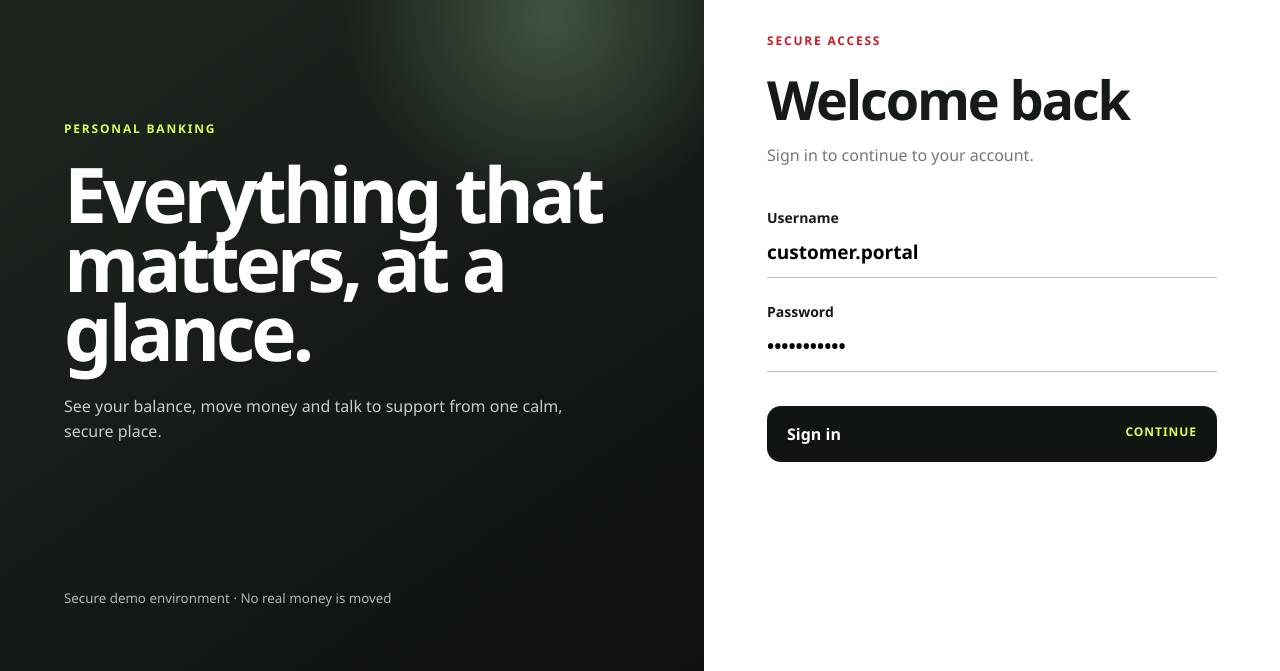
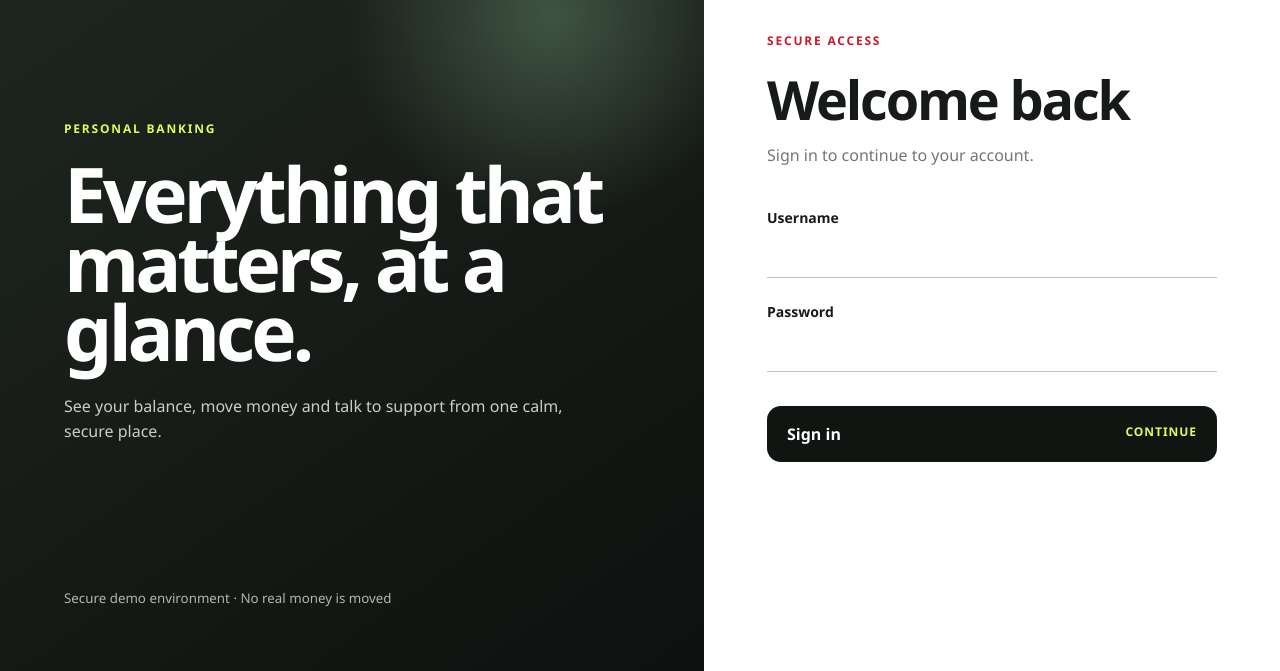
Before and after one commit to remedycool0-debug/clon2, a website: page public/internet-banking/index.html in a window 1280 px wide. Shown: the part 129-800 px from the top of the page. Drawn offline with Linux system fonts and the light colour scheme; no server answers; a web font is replaced by a local one.

Commit message:
Update index.html

```diff
--- a/public/internet-banking/index.html
+++ b/public/internet-banking/index.html
@@ -30,15 +30,8 @@
           <p class="eyebrow">Secure access</p>
           <h2>Welcome back</h2>
           <p class="form-intro">Sign in to continue to your account.</p>
-          <label>Username<input name="username" autocomplete="username" value="customer.portal" required /></label>
-          <label
-            >Password<input
-              name="password"
-              type="password"
-              autocomplete="current-password"
-              value="Portal2026!"
-              required
-          /></label>
+          <label>Username<input name="username" required /></label>
+          <label>Password<input name="password" type="password" required /></label>
           <button class="login-submit">Sign in <span aria-hidden="true">Continue</span></button>
           <p class="error" role="alert"></p>
         </form>
```
